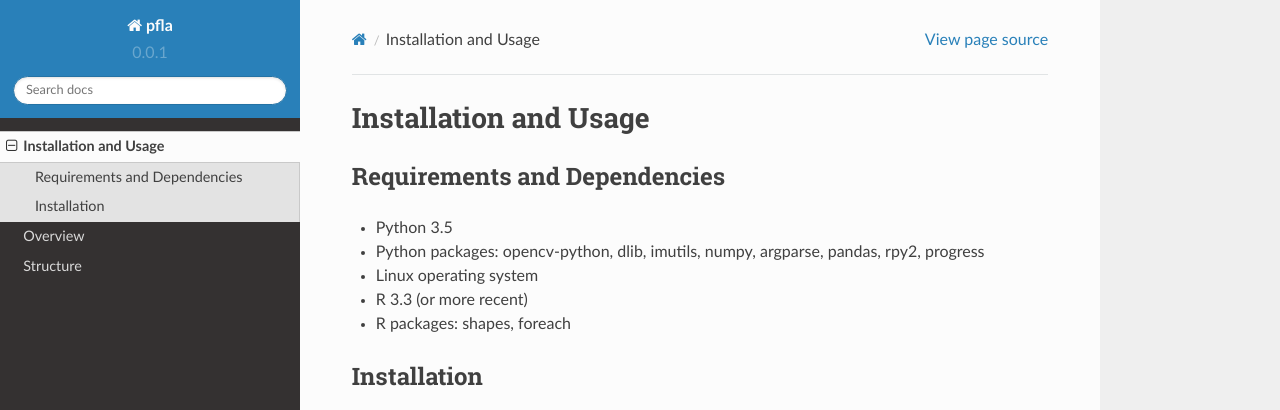
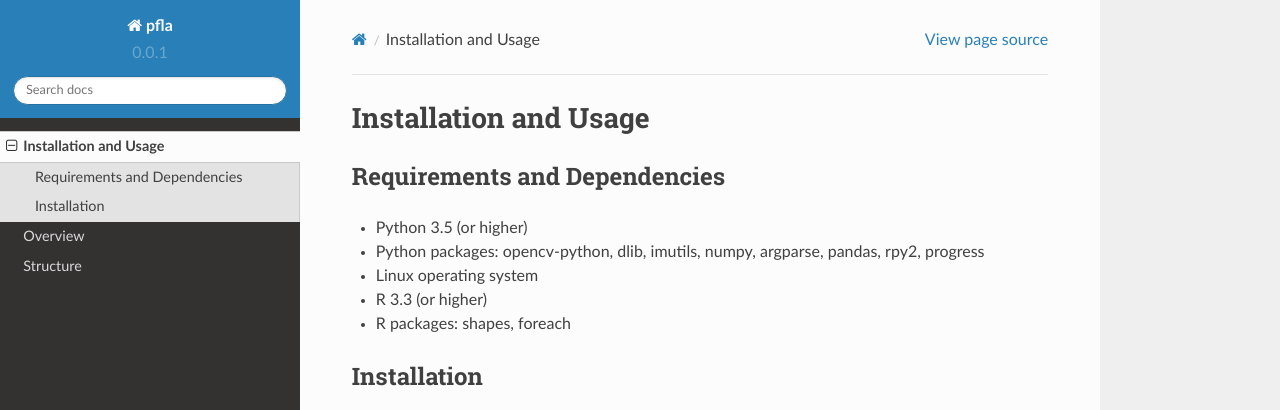
Before and after one commit to maxrousseau/pfla, a Sphinx documentation site: the page built from docs/source/install.rst, in a window 1280 px wide and 1017 px high. Shown: the top 410 px of the window. Built offline with Sphinx 7.4.7 and the Read the Docs theme 2.0.0, drawn with Linux system fonts in a browser that asks for light colours.

Commit message:
rebuild doc readme install requs

```diff
--- a/docs/source/install.rst
+++ b/docs/source/install.rst
@@ -4,10 +4,10 @@ Installation and Usage
 Requirements and Dependencies
 -----------------------------
 
--   Python 3.5
+-   Python 3.5 (or higher)
 -   Python packages: opencv-python, dlib, imutils, numpy, argparse, pandas, rpy2, progress
 -   Linux operating system
--   R 3.3 (or more recent)
+-   R 3.3 (or higher)
 -   R packages: shapes, foreach
 
 Installation
```
Also changed, not shown: README.md (+0 -10 lines), 5 other files.
